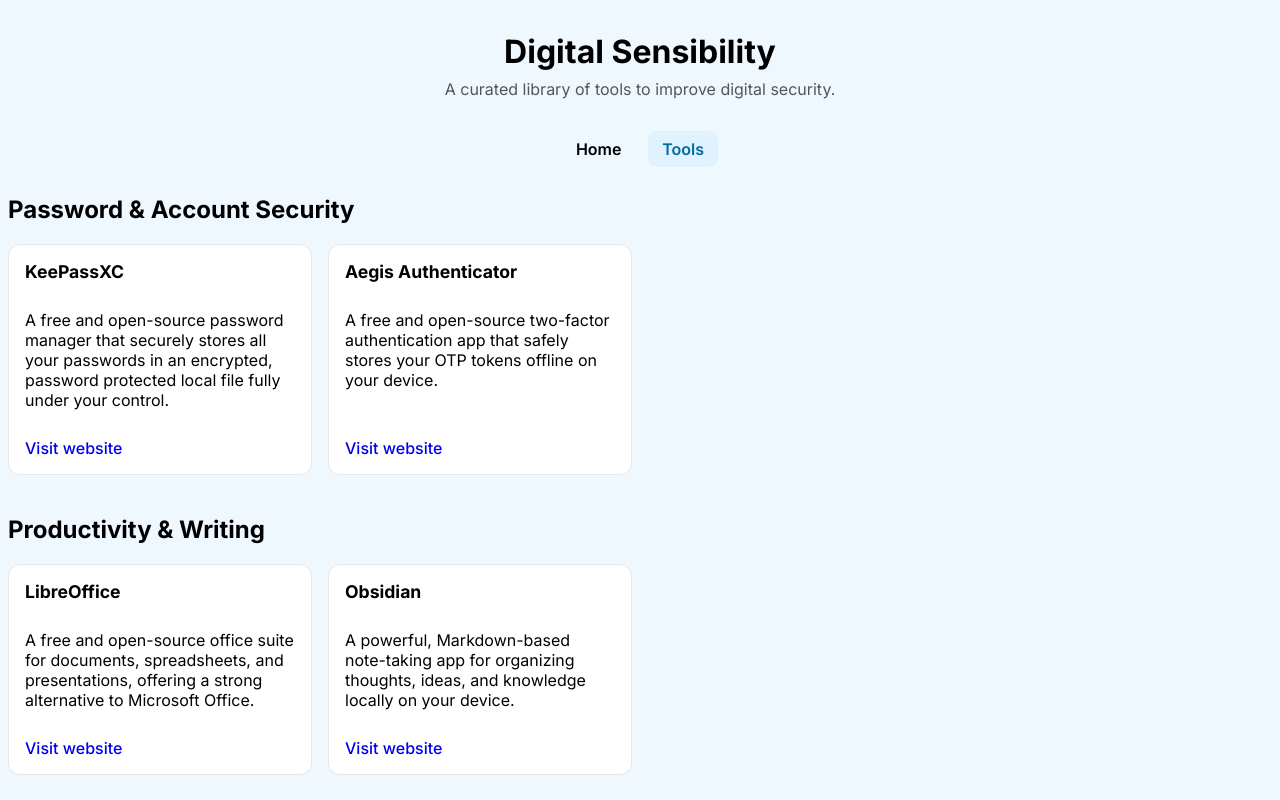
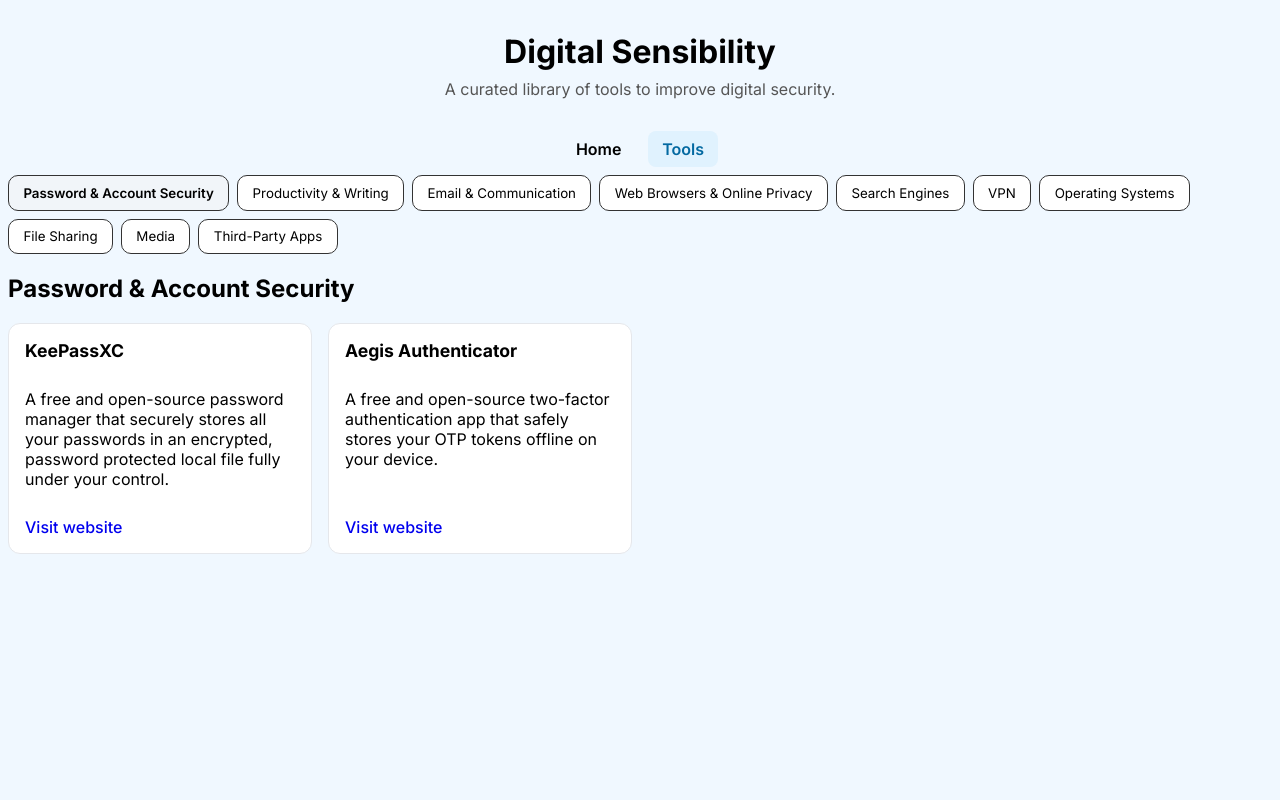
Before and after one commit to joacimstrandvide/digital-sense, a SvelteKit app: page /tools in a window 1280 px wide. Shown: the top 800 px of the page. Built offline with nearby package versions, Linux system fonts and the light colour scheme.

Commit message:
bättre sätt att navigera kategorier

```diff
--- a/src/lib/components/ToolCard.svelte
+++ b/src/lib/components/ToolCard.svelte
@@ -27,6 +27,7 @@
         border: 1px solid #e5e7eb;
         border-radius: 0.75rem;
         background: white;
+        font-family: 'Inter', sans-serif;
     }
 
     h3 {
--- a/src/routes/tools/+page.svelte
+++ b/src/routes/tools/+page.svelte
@@ -1,20 +1,55 @@
 <script>
     import ToolCard from '$lib/components/ToolCard.svelte'
     import { toolSections } from '$lib/tools.js'
+
+    let selected = 0
 </script>
 
-{#each toolSections as section}
+<nav class="tabs">
+    {#each toolSections as section, i}
+        <button class:selected={i === selected} on:click={() => (selected = i)}>
+            {section.title}
+        </button>
+    {/each}
+</nav>
+
 <section>
-        <h2>{section.title}</h2>
+    <h2>{toolSections[selected].title}</h2>
+
     <div class="grid">
-            {#each section.tools as tool}
+        {#each toolSections[selected].tools as tool}
             <ToolCard {...tool} />
         {/each}
     </div>
 </section>
-{/each}
 
 <style>
+    .tabs {
+        display: flex;
+        flex-wrap: wrap;
+        gap: 0.5rem;
+        margin-bottom: 1rem;
+    }
+
+    button {
+        padding: 0.55rem 0.9rem;
+        border-radius: 10px;
+        border: 1px solid #333;
+        background: #fff;
+        font-family: 'Inter', sans-serif;
+        cursor: pointer;
+    }
+
+    button:hover {
+        background-color: #f1f5f9;
+        opacity: 0.5;
+    }
+
+    button.selected {
+        background-color: #f1f5f9;
+        font-weight: 600;
+    }
+
     .grid {
         display: grid;
         grid-template-columns: repeat(auto-fill, minmax(260px, 1fr));
@@ -22,7 +57,7 @@
     }
 
     section {
-        margin-bottom: 2.5rem;
+        margin-bottom: 2rem;
         font-family: 'Inter', sans-serif;
     }
 </style>
```
Lines whose indentation alone changed are shown as unchanged.
